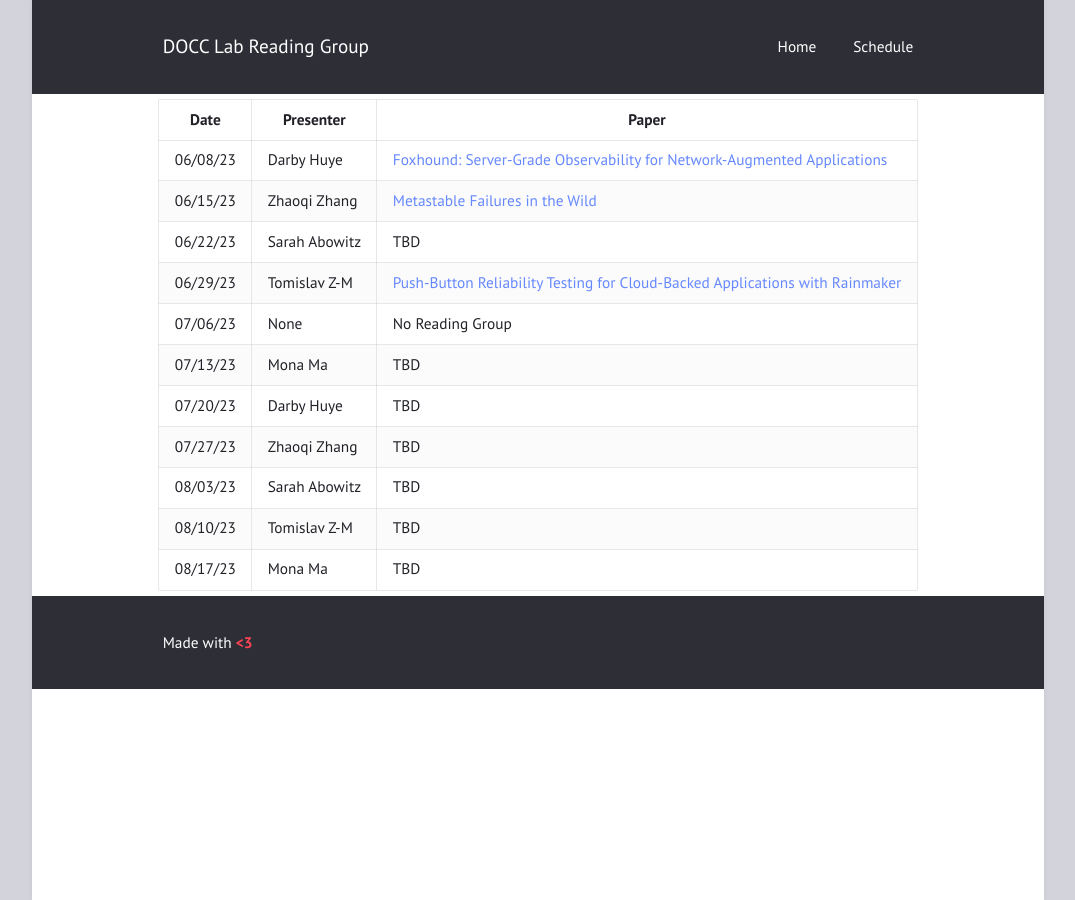
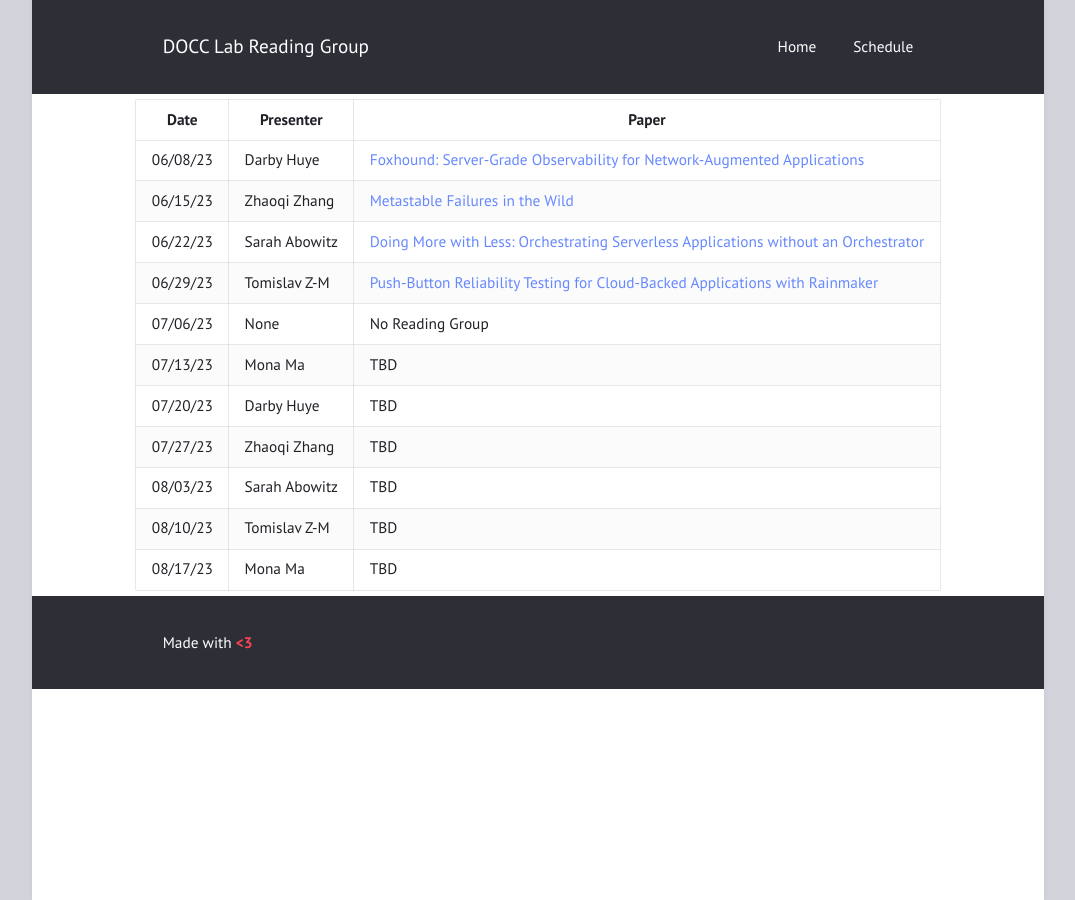
Before and after one commit to docc-lab/reading-group, a Jekyll site: the page built from schedule.html, in a window 1280 px wide. Shown: the whole page, without its empty margins (102-1177 px from the left). Built offline with Jekyll 4.4.1, drawn with Linux system fonts in a browser that asks for light colours.

Commit message:
adding paper for 6 22

```diff
--- a/schedule.html
+++ b/schedule.html
@@ -35,7 +35,7 @@ title: "Schedule"
   <tr>
     <td>06/22/23</td>
     <td>Sarah Abowitz</td>
-    <td>TBD</td>
+    <td><a href="https://www.usenix.org/system/files/nsdi23-liu-david.pdf">Doing More with Less: Orchestrating Serverless Applications without an Orchestrator</a></td>
   </tr>
   <tr>
     <td>06/29/23</td>
```
